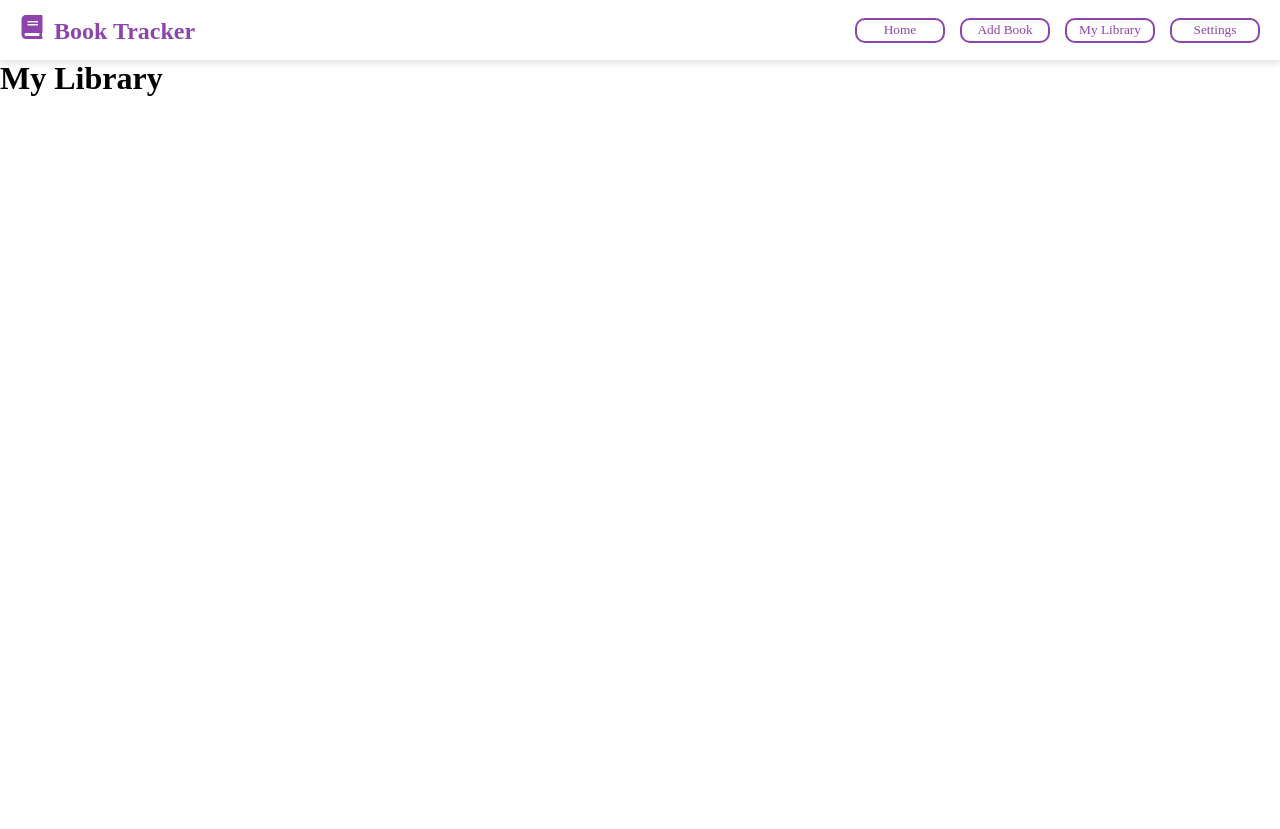
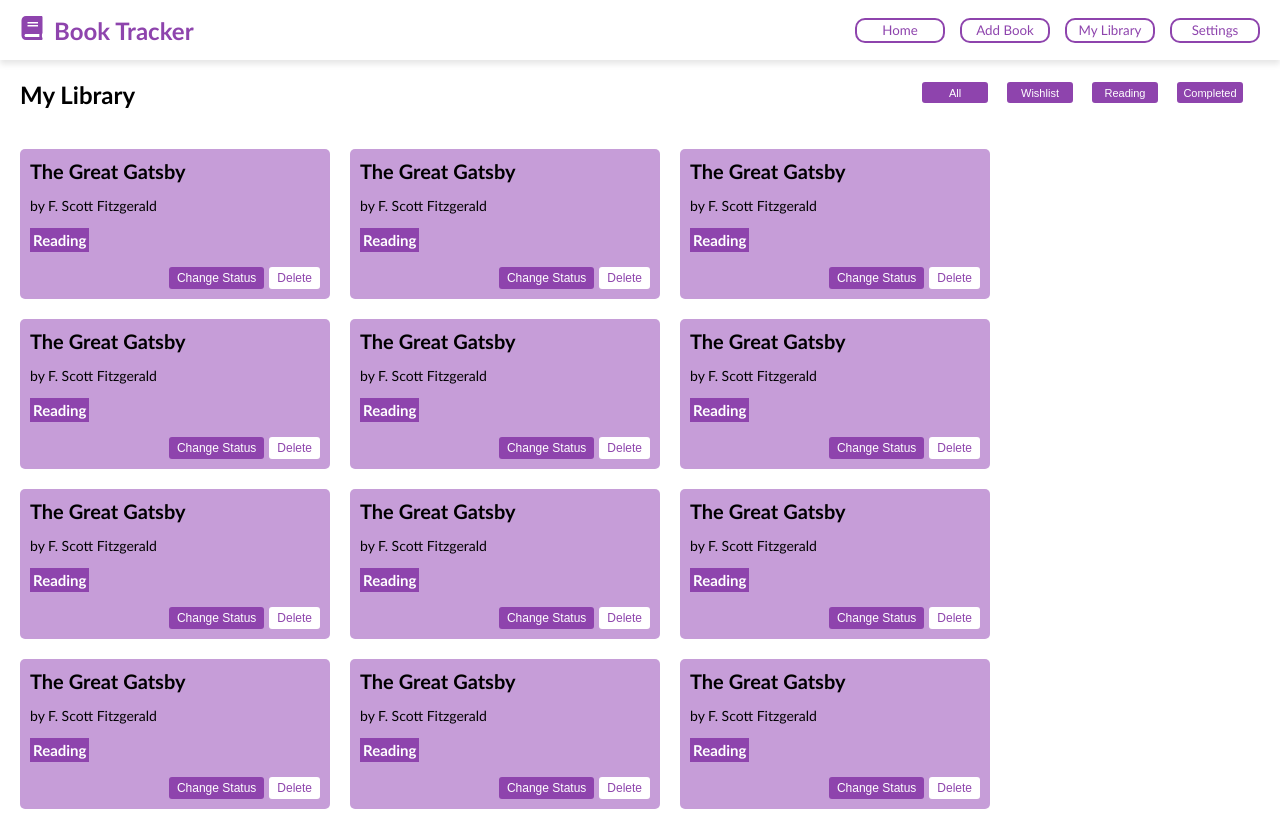
Before and after one commit to MuneebMoosa/Book-Tracker, a React (Vite) app: page / in a window 1280 px wide. Before the commit the page ends 800 px from the top, so only its background shows below. Built offline with nearby package versions, Linux system fonts and the light colour scheme.

Commit message:
library page all section added and styled the ui of library is added

```diff
--- a/src/LibraryPage/Library.css
+++ b/src/LibraryPage/Library.css
@@ -1,4 +1,88 @@
 .library-container{
-  height: 100vh;
+  height: max-content;
   padding-top: 60px;
 }
+.library-main{
+  display: flex;
+  justify-content: space-between;
+  padding: 20px;
+}
+.library-head{
+  font-size: 1.5rem;
+  font-family:'Gill Sans', 'Gill Sans MT', Calibri, 'Trebuchet MS', sans-serif;
+}
+.filter-btn{
+  margin-right: 15px;
+  width: 70px;
+  height: 25px;
+  font-size: 11px;
+  font-weight: lighter;
+  border: 2px solid #fff;
+  background: var(--primary-color);
+  color: #fff;
+  border-radius: 5px ;
+}
+.filter-btn:hover{
+  background: radial-gradient(#623a74,#5c3a6a, #68238a);
+  border: 2px solid var(--primary-color);
+}
+.card-container {
+  display: flex;
+  flex-wrap: wrap;
+  padding: 20px;
+  gap: 20px;
+}
+
+.card {
+  width: 310px;
+  height: 150px;
+  padding: 10px;
+  background-color: #c69dd8 ;
+  border-radius: 5px;
+  font-family: var(--primary-font);
+  display: flex;
+  flex-direction: column;
+  justify-content: space-between;
+}
+
+.book-title {
+  font-size: 20px;
+}
+.book-author {
+  font-size: 14px;
+}
+.status {
+  font-size: 15px;
+  color: var(--primary-color);
+  text-align: center;
+  font-weight: bold;
+  padding: 3px;
+  display: flex;
+  justify-content: center;
+  align-items: center;
+  width: max-content;
+  background-color: var(--primary-color);
+  color: #fff;
+}
+.card-footer {
+  display: flex;
+  justify-content: flex-end;
+  align-items: center;
+}
+.manipulate button {
+  margin-left: 5px;
+  padding: 4px 8px;
+  font-size: 12px;
+}
+.change-status{
+  background-color: var(--primary-color);
+  color: #fff;
+  border: 2px;
+  border-radius: 3px;
+}
+.delete-status{
+  background-color: #fff;
+  color: var(--primary-color);
+  border: 2px;
+  border-radius: 3px;
+}
--- a/src/LibraryPage/Library.jsx
+++ b/src/LibraryPage/Library.jsx
@@ -7,7 +7,162 @@
       <Navigation/>
       <div className="library-main">
         <h1 className='library-head'>My Library</h1>
+        <div className="filter-btn-main">
+          <button className='filter-btn'>All</button>
+          <button className='filter-btn'>Wishlist</button>
+          <button className='filter-btn'>Reading</button>
+          <button className='filter-btn'>Completed</button>
+        </div>
       </div>
+
+      <div className="card-container">
+            <div className="card">
+              <h2  className="book-title">The Great Gatsby</h2>
+              <p  className="book-author">by F. Scott Fitzgerald</p>
+              <div className="status">Reading</div>
+
+                  <div className="card-footer">
+                      <div className="manipulate">
+                        <button className="change-status">Change Status</button>
+                        <button className="delete-status">Delete</button>
+                      </div>
+                  </div>
+            </div>
+            <div className="card">
+              <h2  className="book-title">The Great Gatsby</h2>
+              <p  className="book-author">by F. Scott Fitzgerald</p>
+              <div className="status">Reading</div>
+
+                  <div className="card-footer">
+                      <div className="manipulate">
+                        <button className="change-status">Change Status</button>
+                        <button className="delete-status">Delete</button>
+                      </div>
+                  </div>
+            </div>
+            <div className="card">
+              <h2  className="book-title">The Great Gatsby</h2>
+              <p  className="book-author">by F. Scott Fitzgerald</p>
+              <div className="status">Reading</div>
+
+                  <div className="card-footer">
+                      <div className="manipulate">
+                        <button className="change-status">Change Status</button>
+                        <button className="delete-status">Delete</button>
+                      </div>
+                  </div>
+            </div>
+            <div className="card">
+              <h2  className="book-title">The Great Gatsby</h2>
+              <p  className="book-author">by F. Scott Fitzgerald</p>
+              <div className="status">Reading</div>
+
+                  <div className="card-footer">
+                      <div className="manipulate">
+                        <button className="change-status">Change Status</button>
+                        <button className="delete-status">Delete</button>
+                      </div>
+                  </div>
+            </div>
+            <div className="card">
+              <h2  className="book-title">The Great Gatsby</h2>
+              <p  className="book-author">by F. Scott Fitzgerald</p>
+              <div className="status">Reading</div>
+
+                  <div className="card-footer">
+                      <div className="manipulate">
+                        <button className="change-status">Change Status</button>
+                        <button className="delete-status">Delete</button>
+                      </div>
+                  </div>
+            </div>
+            <div className="card">
+              <h2  className="book-title">The Great Gatsby</h2>
+              <p  className="book-author">by F. Scott Fitzgerald</p>
+              <div className="status">Reading</div>
+
+                  <div className="card-footer">
+                      <div className="manipulate">
+                        <button className="change-status">Change Status</button>
+                        <button className="delete-status">Delete</button>
+                      </div>
+                  </div>
+            </div>
+            <div className="card">
+              <h2  className="book-title">The Great Gatsby</h2>
+              <p  className="book-author">by F. Scott Fitzgerald</p>
+              <div className="status">Reading</div>
+
+                  <div className="card-footer">
+                      <div className="manipulate">
+                        <button className="change-status">Change Status</button>
+                        <button className="delete-status">Delete</button>
+                      </div>
+                  </div>
+            </div>
+            <div className="card">
+              <h2  className="book-title">The Great Gatsby</h2>
+              <p  className="book-author">by F. Scott Fitzgerald</p>
+              <div className="status">Reading</div>
+
+                  <div className="card-footer">
+                      <div className="manipulate">
+                        <button className="change-status">Change Status</button>
+                        <button className="delete-status">Delete</button>
+                      </div>
+                  </div>
+            </div>
+            <div className="card">
+              <h2  className="book-title">The Great Gatsby</h2>
+              <p  className="book-author">by F. Scott Fitzgerald</p>
+              <div className="status">Reading</div>
+
+                  <div className="card-footer">
+                      <div className="manipulate">
+                        <button className="change-status">Change Status</button>
+                        <button className="delete-status">Delete</button>
+                      </div>
+                  </div>
+            </div>
+            <div className="card">
+              <h2  className="book-title">The Great Gatsby</h2>
+              <p  className="book-author">by F. Scott Fitzgerald</p>
+              <div className="status">Reading</div>
+
+                  <div className="card-footer">
+                      <div className="manipulate">
+                        <button className="change-status">Change Status</button>
+                        <button className="delete-status">Delete</button>
+                      </div>
+                  </div>
+            </div>
+            <div className="card">
+              <h2  className="book-title">The Great Gatsby</h2>
+              <p  className="book-author">by F. Scott Fitzgerald</p>
+              <div className="status">Reading</div>
+
+                  <div className="card-footer">
+                      <div className="manipulate">
+                        <button className="change-status">Change Status</button>
+                        <button className="delete-status">Delete</button>
+                      </div>
+                  </div>
+            </div>
+            <div className="card">
+              <h2  className="book-title">The Great Gatsby</h2>
+              <p  className="book-author">by F. Scott Fitzgerald</p>
+              <div className="status">Reading</div>
+
+                  <div className="card-footer">
+                      <div className="manipulate">
+                        <button className="change-status">Change Status</button>
+                        <button className="delete-status">Delete</button>
+                      </div>
+                  </div>
+            </div>
+      </div>
+
+
     </div>
   )
 }
--- a/src/index.css
+++ b/src/index.css
@@ -3,10 +3,11 @@
   padding: 0;
   margin: 0;
   box-sizing: border-box;
+
 }
 :root{
   --primary-color: #8e44ad;
-  --primary-font: font-family:'Segoe UI', Tahoma, Geneva, Verdana, sans-serif;
+  --primary-font: 'Gill Sans', 'Gill Sans MT', Calibri, 'Trebuchet MS', sans-serif;
 }
 button{
   cursor: pointer;
```
